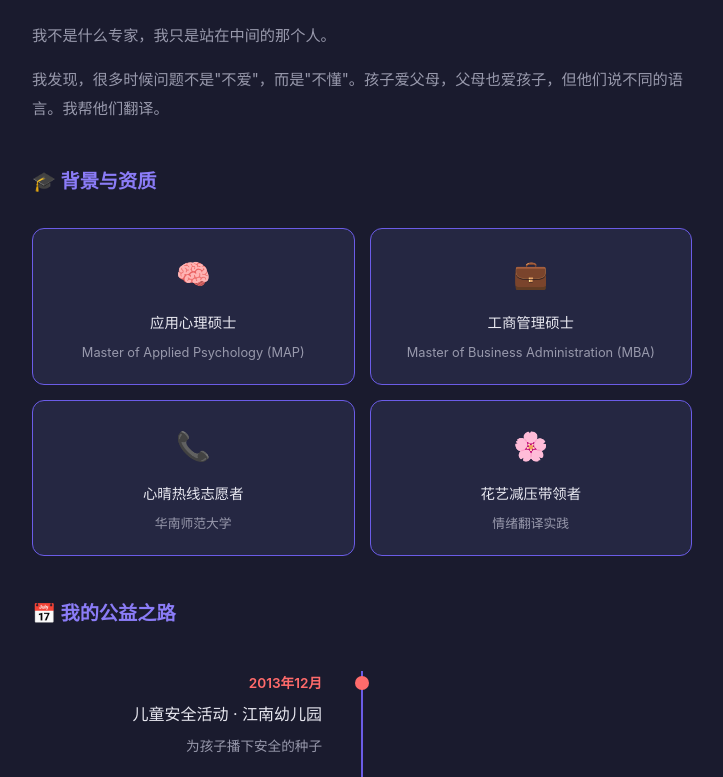
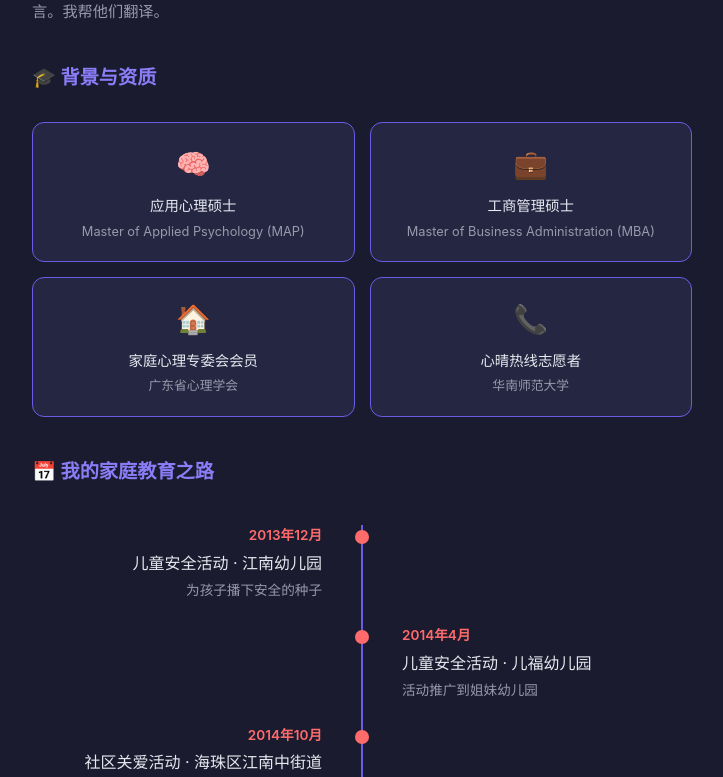
Before and after one commit to MelXia/MelXia.github.io, a plain HTML site: page about.html in a window 1280 px wide. Shown: the part 817-1594 px from the top of the page, without its empty margins (278-1001 px from the left). Drawn offline with Linux system fonts and the light colour scheme.

Commit message:
底部信息更新 + about页面优化
- 首页底部：替换为"广东省心理学会家庭心理和教育专业委员会会员"
- casebook.html：按首页版式添加学历和会员信息
- about.html：
  - 底部添加学历和会员信息
  - 行距压缩（1.8→1.5, 1.9→1.55）
  - 背景与资质新增"家庭心理专委会会员"卡片
  - "我的公益之路"改为"我的家庭教育之路"

Co-Authored-By: Claude Opus 4.7 <noreply@anthropic.com>

```diff
--- a/about.html
+++ b/about.html
@@ -35,7 +35,7 @@
             font-family: -apple-system, 'PingFang SC', 'Microsoft YaHei', sans-serif;
             background: var(--bg);
             color: var(--text);
-            line-height: 1.8;
+            line-height: 1.5;
             transition: background 0.3s ease, color 0.3s ease;
         }
 
@@ -229,7 +229,7 @@
         .about-text {
             color: var(--text-muted);
             font-size: 0.95em;
-            line-height: 1.9;
+            line-height: 1.55;
         }
 
         .about-text p {
@@ -330,6 +330,10 @@
             grid-template-columns: 1fr 1fr;
             gap: 15px;
             margin: 30px 0;
+        }
+
+        @media (max-width: 600px) {
+            .credentials { grid-template-columns: 1fr 1fr; }
         }
 
         .credential-card {
@@ -549,21 +553,21 @@
                     <div class="credential-desc">Master of Business Administration (MBA)</div>
                 </div>
                 <div class="credential-card">
+                    <div class="credential-icon">🏠</div>
+                    <div class="credential-title">家庭心理专委会会员</div>
+                    <div class="credential-desc">广东省心理学会</div>
+                </div>
+                <div class="credential-card">
                     <div class="credential-icon">📞</div>
                     <div class="credential-title">心晴热线志愿者</div>
                     <div class="credential-desc">华南师范大学</div>
-                </div>
-                <div class="credential-card">
-                    <div class="credential-icon">🌸</div>
-                    <div class="credential-title">花艺减压带领者</div>
-                    <div class="credential-desc">情绪翻译实践</div>
                 </div>
             </div>
         </section>
 
         <!-- 时间线 -->
         <section class="about-section">
-            <h2 class="section-title">📅 我的公益之路</h2>
+            <h2 class="section-title">📅 我的家庭教育之路</h2>
             <div class="timeline">
                 <div class="timeline-item">
                     <div class="timeline-year">2013年12月</div>
@@ -753,7 +757,8 @@
     <!-- 底部 -->
     <footer class="footer">
         <p>有钳任性横着走的Mel</p>
-        <p style="margin-top:8px;">站在青少年和家长中间，做那个翻译的人</p>
+        <p style="margin-top:8px;">心理学硕士 · 管理学硕士</p>
+        <p style="margin-top:8px;">广东省心理学会家庭心理和教育专业委员会会员</p>
     </footer>
 
     <!-- 返回顶部 -->
```
Also changed, not shown: casebook.html (+2 -1 lines), index.html (+1 -1 lines).
